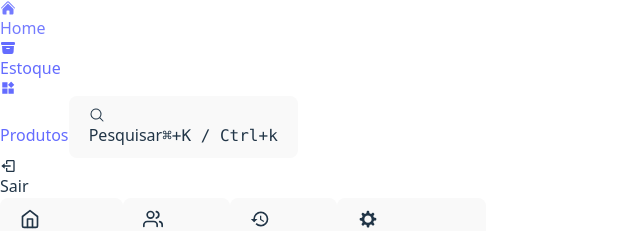
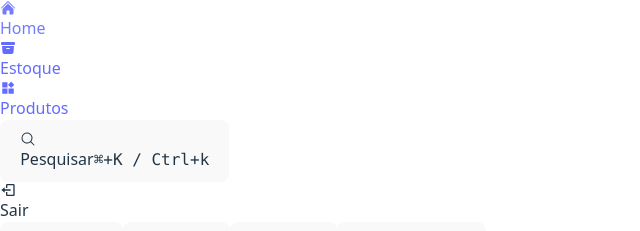
Before and after one commit to KzRobertkz/controle_estoque_pratica, a React (Vite) app in the folder Front_End/: page /Home in a window 1280 px wide. Shown: the top 231 px of the page, without its empty margins (0-640 px from the left). Built offline with nearby package versions, Linux system fonts and the light colour scheme; no server answers.

Commit message:
feat: improved search button in Header with animation and state persistence

```diff
--- a/Front_End/src/components/Header/header.jsx
+++ b/Front_End/src/components/Header/header.jsx
@@ -83,19 +83,29 @@ function Header() {
                 <span>Produtos</span>
               </Link>
 
-              {/* Botão de pesquisa */}
+              {/* Botão CMDK com animação de transição */}
+              <div
+                className={`
+                  transform transition-all duration-300 ease-in-out flex
+                  ${hideSearch
+                    ? 'opacity-0 scale-95 -translate-x-0 max-w-0'
+                    : 'opacity-100 scale-100 translate-x-0 max-w-[100px]'
+                  }
+                `}
+              >
                 <button
                   onClick={() => setCommandOpen(true)}
-                className="py-0 px-0 flex flex-col bg-white text-blue-600 hover:text-blue-800 transition-transform hover:scale-110 focus:outline-none"
+                  className="py-0 px-0 flex flex-col bg-white text-blue-600 hover:text-blue-800 transition-transform hover:scale-110 focus:outline-none whitespace-nowrap"
                 >
-                <HiMagnifyingGlass className="text-3xl ml-3" />
-                <div className="flex items-center gap-1">
+                  <HiMagnifyingGlass className="text-3xl ml-4" />
+                  <div className="flex gap-1">
                     <span>Pesquisar</span>
-                  <kbd className="hidden sm:inline-flex text-xs border border-gray-400 rounded px-1.5 py-0.5 bg-gray-200 text-gray-700">
+                    <kbd className="hidden sm:inline-flex text-xs border border-gray-500 rounded px-1.5 py-0.5 bg-gray-200 text-gray-800">
                       ⌘+K / Ctrl+k
                     </kbd>
                   </div>
                 </button>
+              </div>
             </div>
 
             {/* Nome do usuário + logout */}
--- a/Front_End/src/pages/configs.jsx
+++ b/Front_End/src/pages/configs.jsx
@@ -13,7 +13,10 @@ export const Configuracoes = () => {
   }
 
   const toggleSearch = () => {
-    setHideSearch(!hideSearch)
+    const newValue = !hideSearch
+    setHideSearch(newValue)
+    // Opcional: persistir no localStorage
+    localStorage.setItem('hideSearch', JSON.stringify(newValue))
   }
 
   return (
```
Also changed, not shown: Front_End/src/components/Header/searchcontent.jsx (+11 -11 lines). Lines whose indentation alone changed are shown as unchanged.
